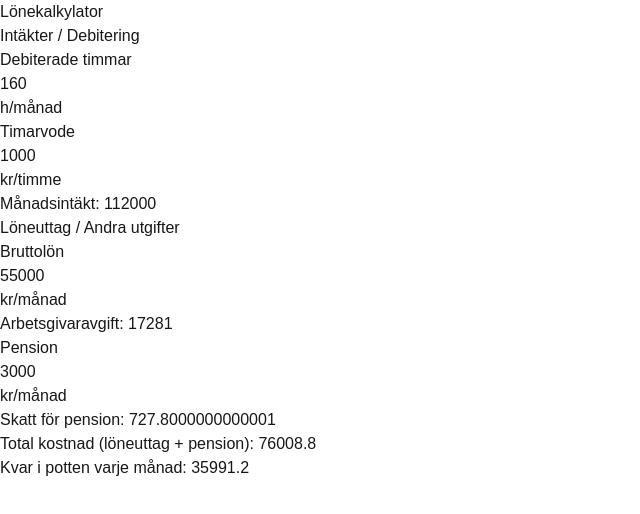
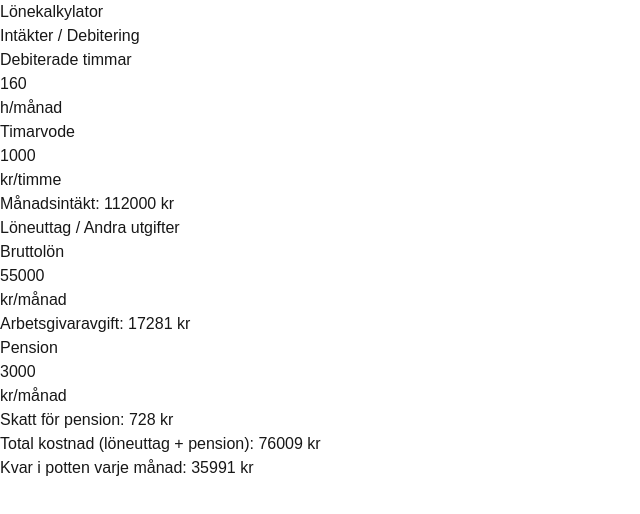
Before and after one commit to vidarasberg/next-salary-calculator, a Next.js app: page /internal-calculator in a window 1280 px wide. Shown: the top 514 px of the page, without its empty margins (0-640 px from the left). Built offline with nearby package versions, Linux system fonts and the light colour scheme.

Commit message:
adds roundedValue component

```diff
--- /dev/null
+++ b/src/app/components/roundedValue.tsx
@@ -0,0 +1,3 @@
+export default function RoundedValue(props: { label: string, value: number }) {
+    return <div>{props.label}: {props.value.toFixed(0)} kr</div>
+}
--- a/src/app/internal-calculator/page.tsx
+++ b/src/app/internal-calculator/page.tsx
@@ -2,6 +2,7 @@
 
 import { ChangeEvent, useState } from "react";
 import CalculatorInput from "../components/calculatorInput";
+import RoundedValue from "../components/roundedValue";
 
 export default function InternalCalculator() {
   const [hours, setHours] = useState(160);
@@ -58,7 +59,7 @@ export default function InternalCalculator() {
             description="kr/timme"
             onChange={handleHourlyRateChanged}
           />
-          <div>Månadsintäkt: {monthlyIncome}</div>
+          <RoundedValue label="Månadsintäkt" value={monthlyIncome} />
           <h2 className="text-xl">Löneuttag / Andra utgifter</h2>
           <CalculatorInput
             id="grossSalary"
@@ -67,7 +68,7 @@ export default function InternalCalculator() {
             description="kr/månad"
             onChange={handleGrossSalaryChanged}
           />
-          <div>Arbetsgivaravgift: {employerFee}</div>
+          <RoundedValue label="Arbetsgivaravgift" value={employerFee} />
           <CalculatorInput
             id="pension"
             label="Pension"
@@ -75,9 +76,9 @@ export default function InternalCalculator() {
             description="kr/månad"
             onChange={handlePensionChanged}
           />
-          <div>Skatt för pension: {pensionTax}</div>
-          <div>Total kostnad (löneuttag + pension): {totalMonthlyCost}</div>
-          <div>Kvar i potten varje månad: {remaining}</div>
+          <RoundedValue label="Skatt för pension" value={pensionTax} />
+          <RoundedValue label="Total kostnad (löneuttag + pension)" value={totalMonthlyCost} />
+          <RoundedValue label="Kvar i potten varje månad" value={remaining} />
         </div>
       </div>
     </div>
```
Also changed, not shown: src/app/external-calculator/page.tsx (+6 -5 lines).
